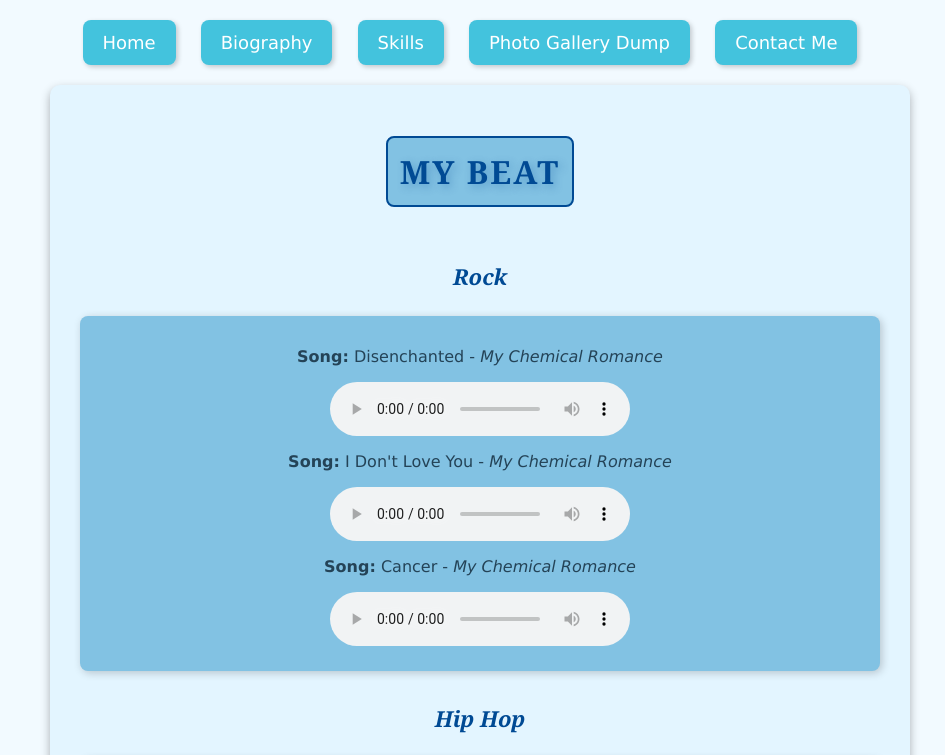
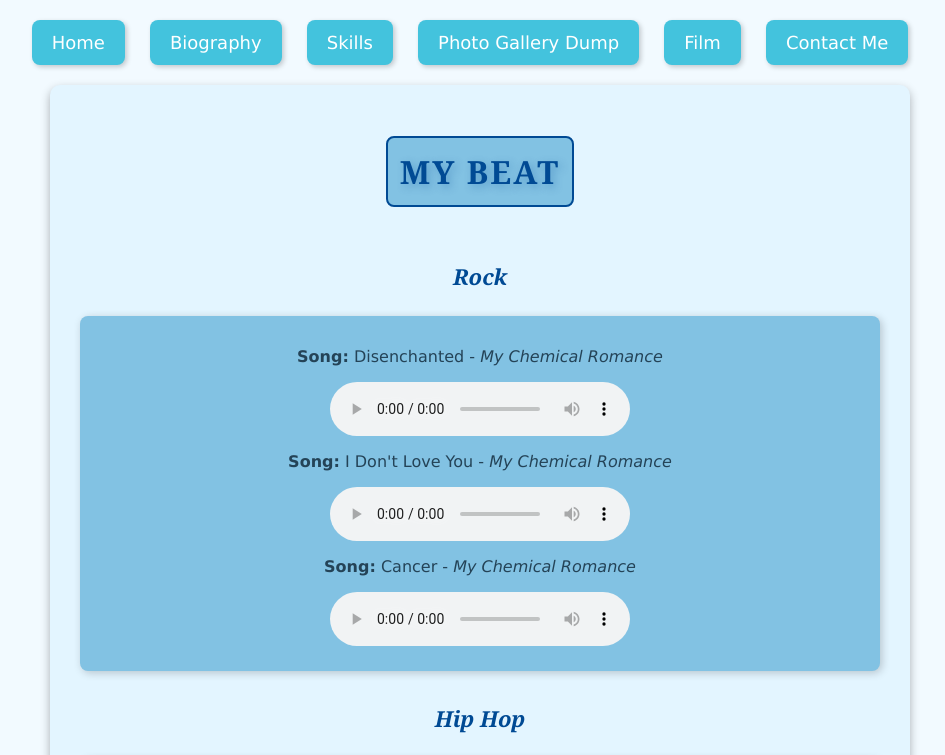
Before and after one commit to mizaistom1/canonoy-midterm-lab2, a plain HTML site: page beat.html in a window 1280 px wide. Shown: the top 755 px of the page, without its empty margins (160-1105 px from the left). Drawn offline with Linux system fonts and the light colour scheme.

Commit message:
beat.html

```diff
--- a/beat.html
+++ b/beat.html
@@ -11,6 +11,7 @@
         <a href="biography.html"><button>Biography</button></a>
         <a href="skills.html"><button>Skills</button></a>
         <a href="gallery.html"><button>Photo Gallery Dump</button></a>
+        <a href="film.html"><button>Film</button></a>
         <a href="mailto:canonoy.jeremiah@ue.edu.ph"><button>Contact Me</button></a>
     </div>
 
```
